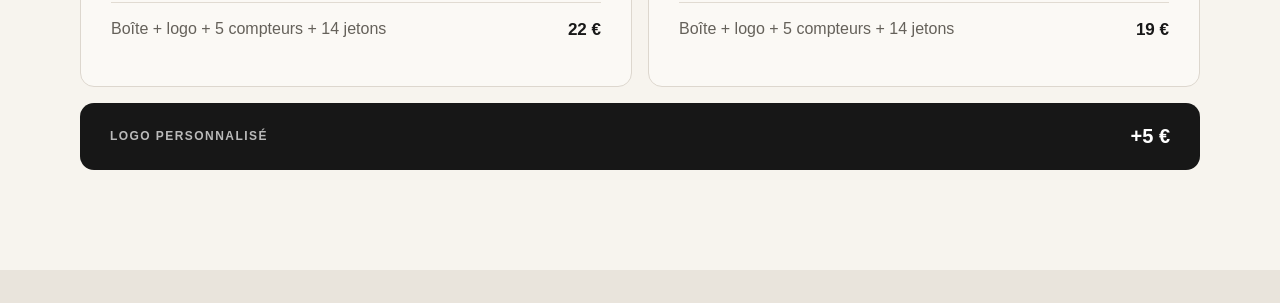
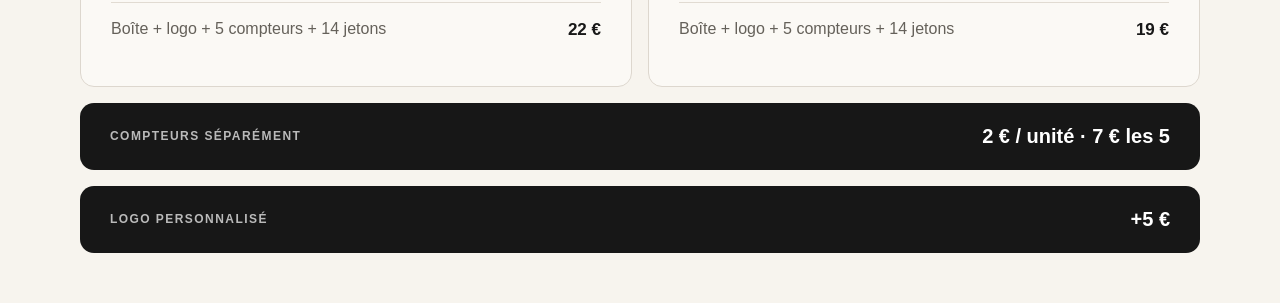
Before and after one commit to benbassignot-byte/Site-OPTCG, a Next.js app: page / in a window 1280 px wide. Shown: the part 2040-2343 px from the top of the page. Built offline with nearby package versions, Linux system fonts and the light colour scheme.

Commit message:
Ajout tarif compteurs séparément

```diff
--- a/app/page.tsx
+++ b/app/page.tsx
@@ -120,6 +120,11 @@ export default function Home() {
           </div>
 
           <div className="custom-price">
+            <span>COMPTEURS SÉPARÉMENT</span>
+            <strong>2 € / unité · 7 € les 5</strong>
+          </div>
+
+          <div className="custom-price">
             <span>LOGO PERSONNALISÉ</span>
             <strong>+5 €</strong>
           </div>
```
